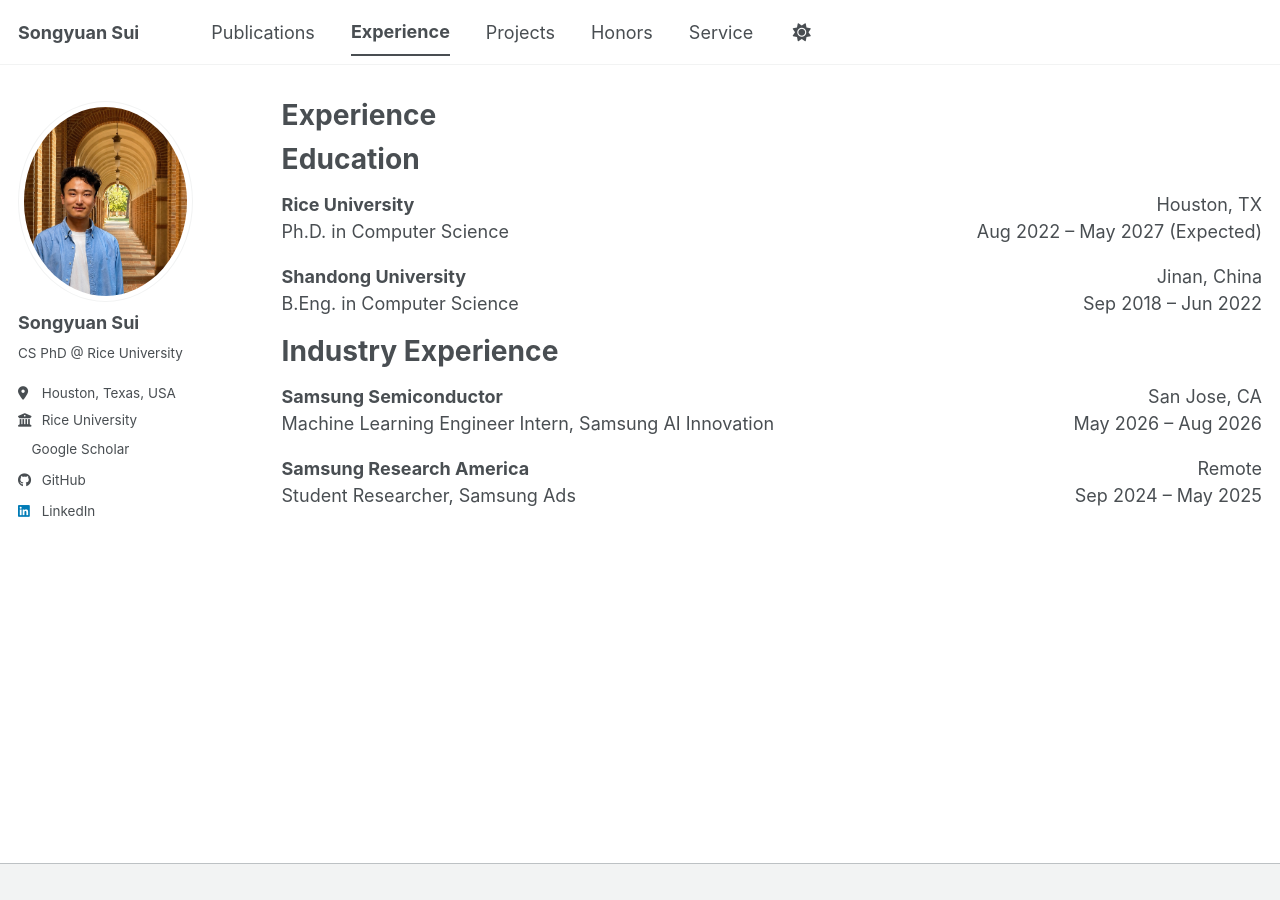
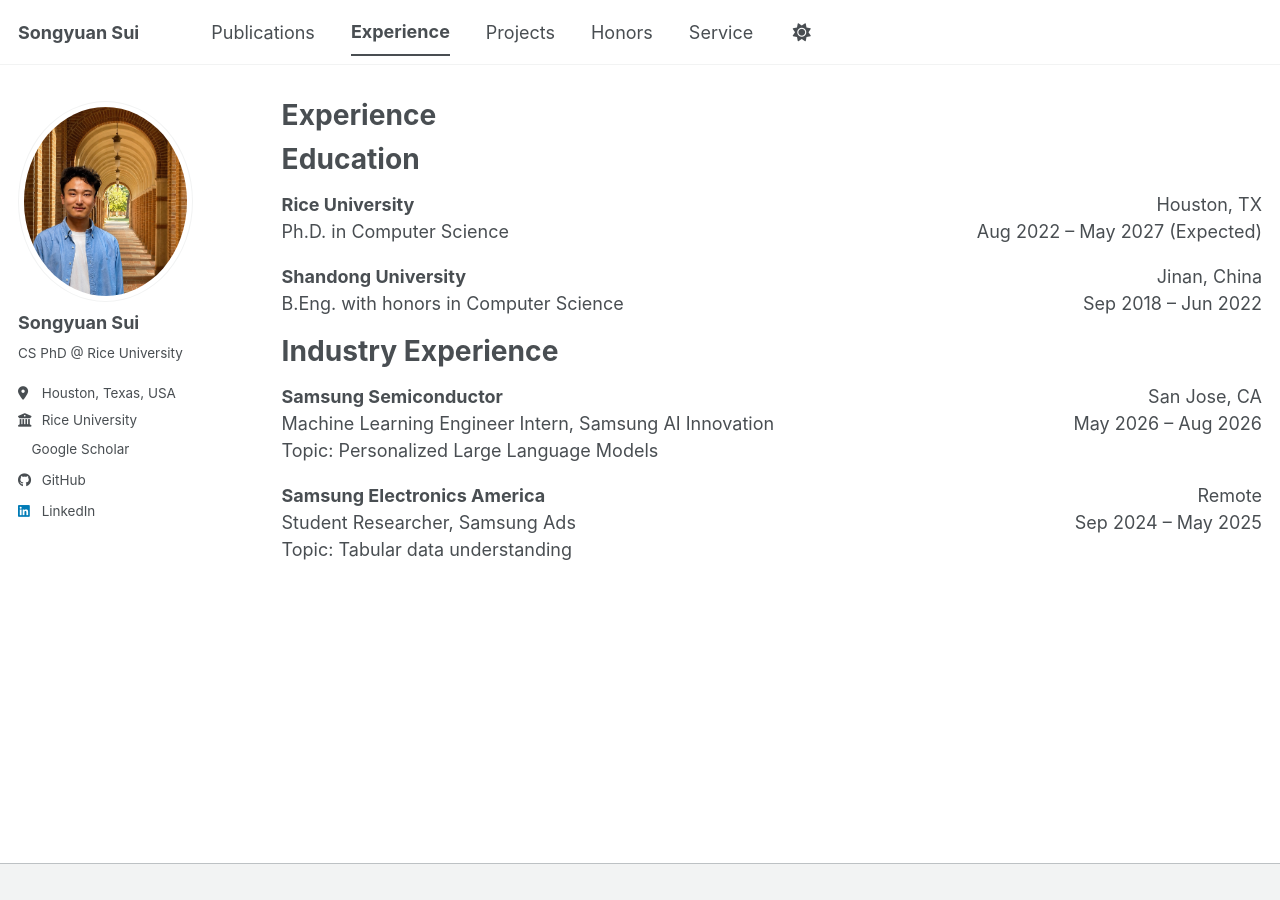
Before and after one commit to SongyuanSui/SongyuanSui.github.io, a Jekyll site: the page built from _pages/experience.md, in a window 1280 px wide. Built offline with Jekyll 4.4.1, drawn with Linux system fonts in a browser that asks for light colours; a style sheet for code colours, icons or effects is not loaded.

Commit message:
updateexperience

```diff
--- a/_pages/experience.md
+++ b/_pages/experience.md
@@ -25,7 +25,7 @@ Education
     <span>Jinan, China</span>
   </div>
   <div style="display: flex; justify-content: space-between; gap: 1rem; flex-wrap: wrap;">
-    <span>B.Eng. in Computer Science</span>
+    <span>B.Eng. with honors in Computer Science</span>
     <span>Sep 2018 – Jun 2022</span>
   </div>
 </div>
@@ -43,15 +43,21 @@ Industry Experience
     <span>Machine Learning Engineer Intern, Samsung AI Innovation</span>
     <span>May 2026 – Aug 2026</span>
   </div>
+  <div>
+    <span>Topic: Personalized Large Language Models</span>
+  </div>
 </div>
 
 <div style="margin-bottom: 1rem;">
   <div style="display: flex; justify-content: space-between; gap: 1rem; flex-wrap: wrap;">
-    <span><strong>Samsung Research America</strong></span>
+    <span><strong>Samsung Electronics America</strong></span>
     <span>Remote</span>
   </div>
   <div style="display: flex; justify-content: space-between; gap: 1rem; flex-wrap: wrap;">
     <span>Student Researcher, Samsung Ads</span>
     <span>Sep 2024 – May 2025</span>
   </div>
+  <div>
+    <span>Topic: Tabular data understanding</span>
+  </div>
 </div>
```
Also changed, not shown: _pages/about.md (+2 -2 lines).
